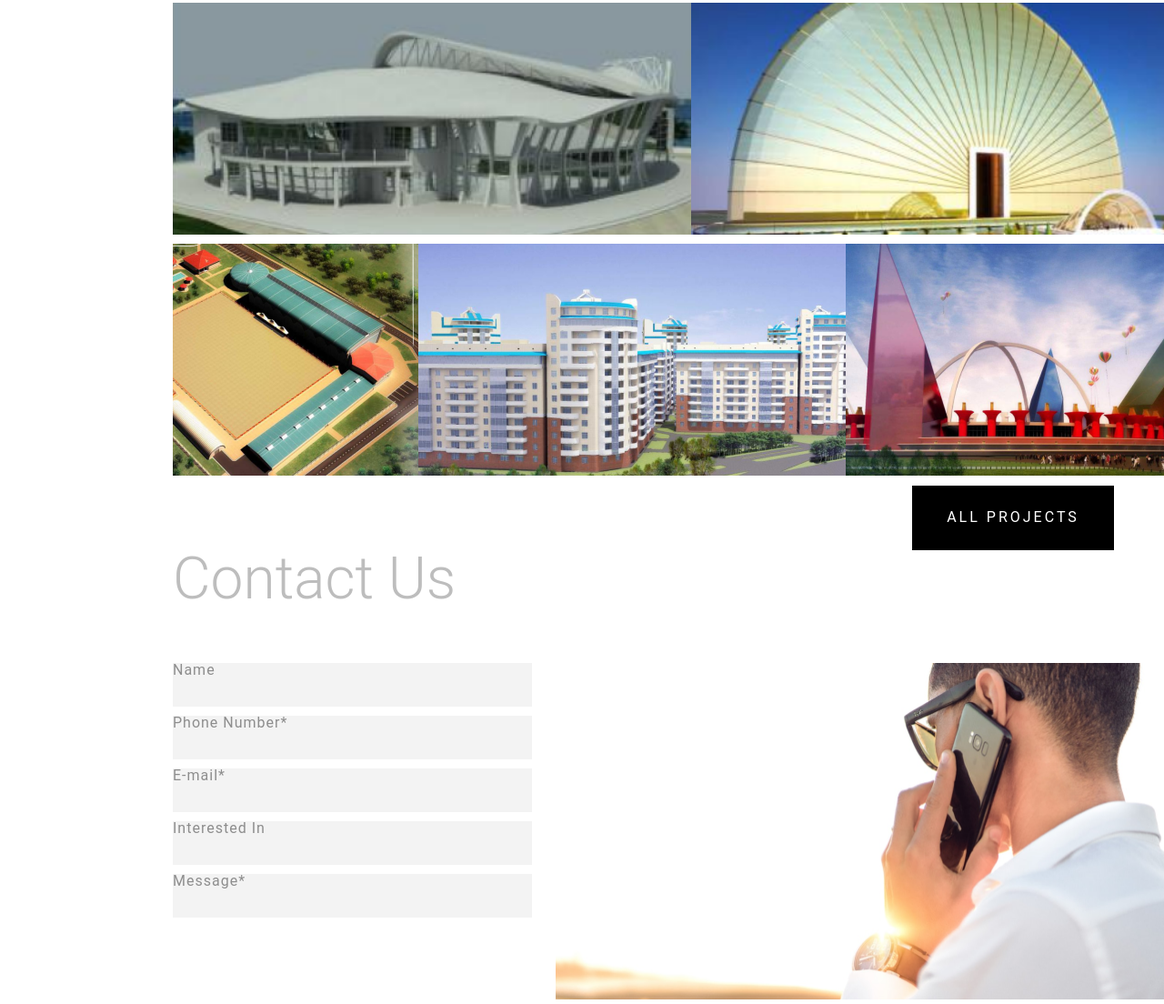
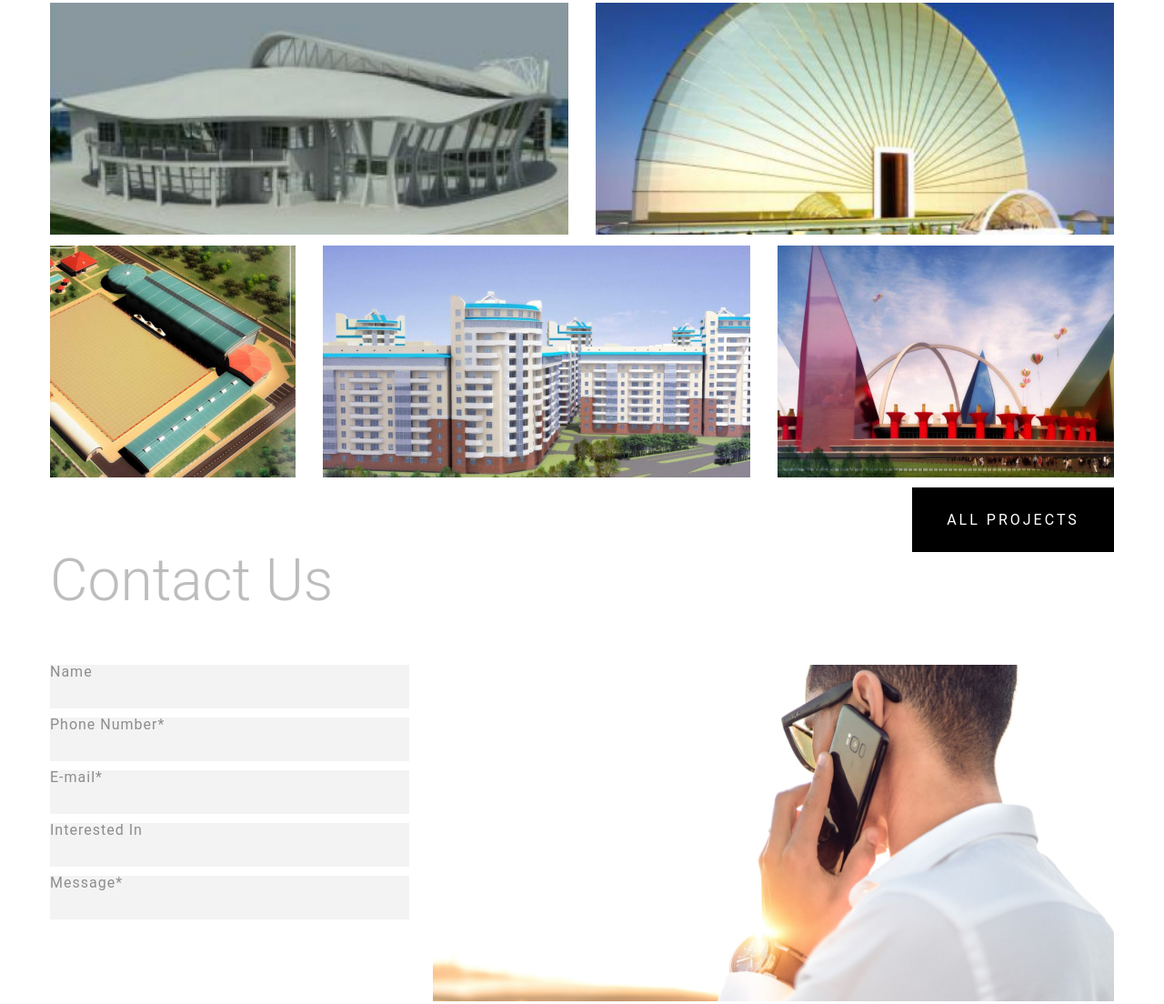
Before and after one commit to allagru/architects, a plain HTML site: page project1/ourprojects.html in a window 1280 px wide. Shown: the part 514-1618 px from the top of the page at 91% size. Drawn offline with nearby package versions, Linux system fonts and the light colour scheme.

Commit message:
изменения

```diff
--- a/project1/style.css
+++ b/project1/style.css
@@ -72,7 +72,6 @@ h2 {
 
 .block-projects {
   display: block;
-  margin-left: 135px;
   margin-top: 125px;
   max-width: 1170px;
 }
@@ -89,6 +88,8 @@ h2 {
   display: flex;
   justify-content: space-between;
   margin-bottom: 1%;
+  gap: 15px;
+  width: 100%;
 }
 
 .block-container__img {
@@ -96,7 +97,6 @@ h2 {
 }
 
 .block-contact {
-  margin-left: 135px;
   margin-bottom: 120px;
 }
 
@@ -124,6 +124,7 @@ h2 {
   position: relative;
   margin-bottom: 10px;
 }
+
 .form__label {
   display: flex;
   position: absolute;
@@ -138,6 +139,7 @@ h2 {
   transition: 0.3s;
   height: 46px;
 }
+
 .form__input:focus {
   border-bottom: 1px solid rgb(212, 206, 206);
 }
```
Also changed, not shown: project1/ourprojects.html (+2 -1 lines).
